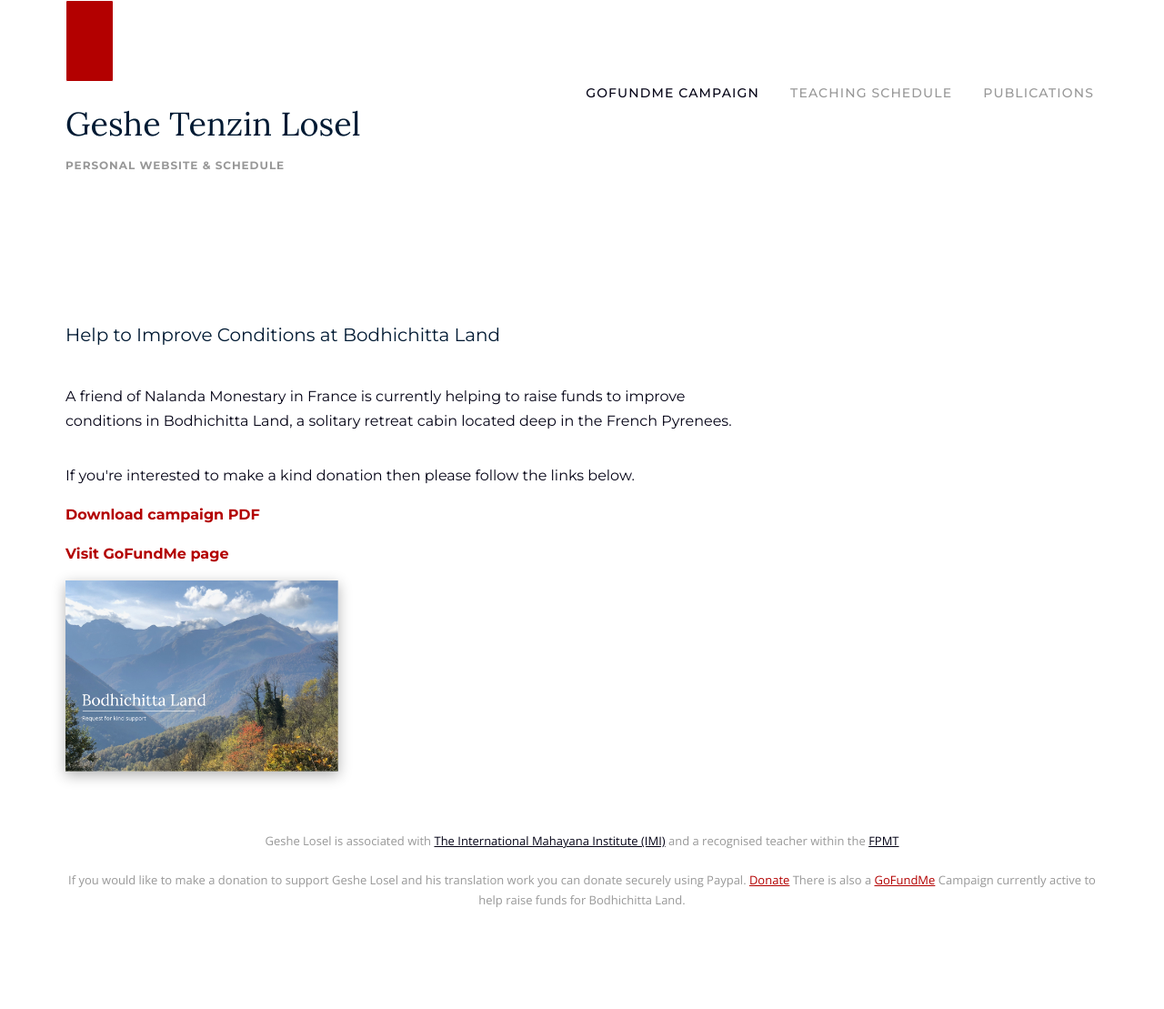
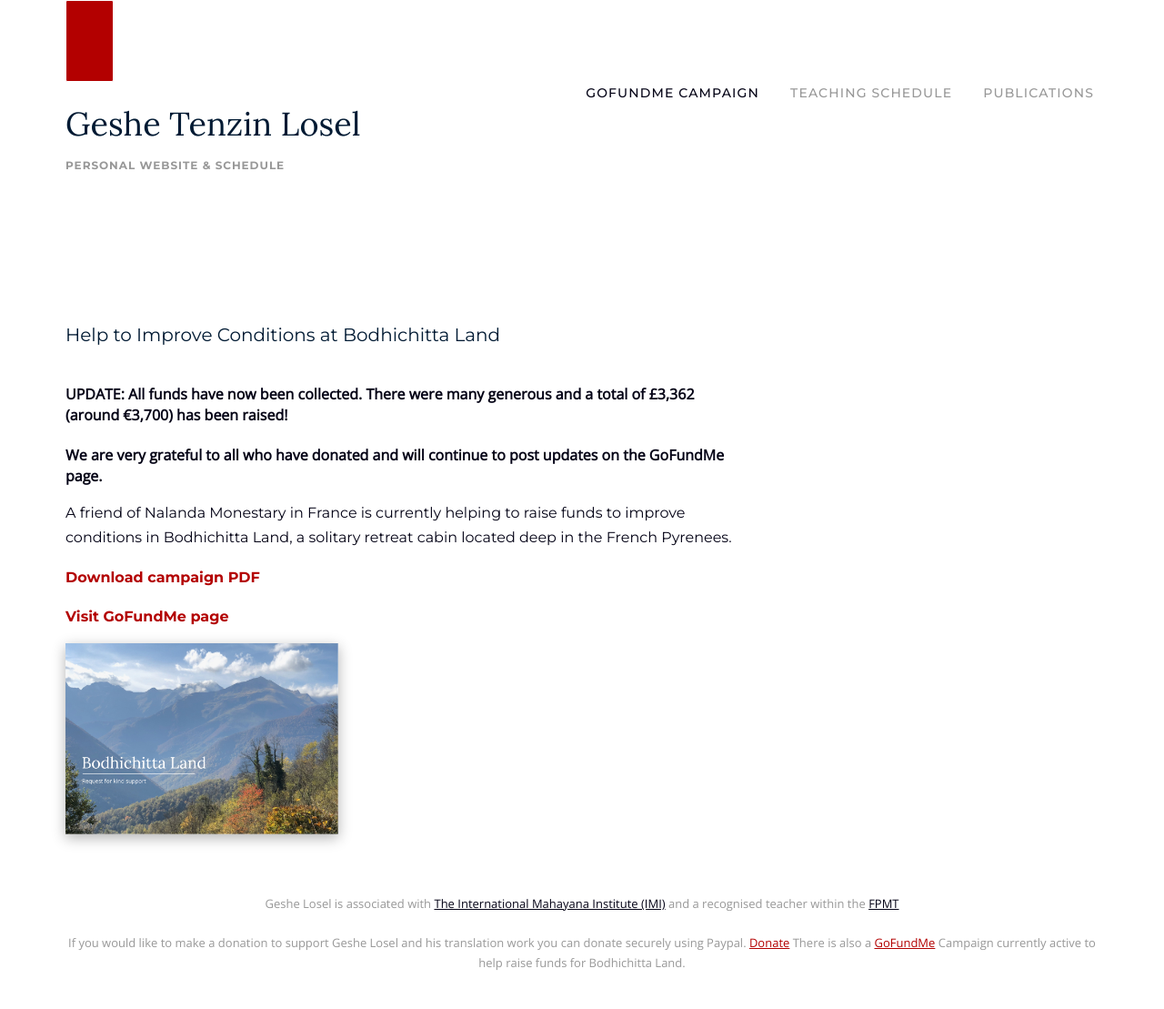
Before and after one commit to hallodom/geshe-graham-losel, a Jekyll site: the page built from gofundme.html, in a window 1280 px wide. Shown: the whole page at 91% size. Built offline with Jekyll 4.4.1, drawn with Linux system fonts in a browser that asks for light colours; before the commit the page ends 1041 px from its top, so only the background shows below that.

Commit message:
Update GoFundMe info

```diff
--- a/gofundme.html
+++ b/gofundme.html
@@ -11,8 +11,8 @@ pageName: GoFundMe
       col-sm-8
       col-md-8">
 		<h2 class="publications-type-header">Help to Improve Conditions at Bodhichitta Land</h2>
+		<strong>UPDATE: All funds have now been collected. There were many generous and a total of £3,362 (around €3,700) has been raised! <br /><br /> We are very grateful to all who have donated and will continue to post updates on the GoFundMe page.</strong>
 		<p class="page-text">A friend of Nalanda Monestary in France is currently helping to raise funds to improve conditions in Bodhichitta Land, a solitary retreat cabin located deep in the French Pyrenees.</p>
-		<p class="page-text">If you're interested to make a kind donation then please follow the links below.</p>
 		<p class="page-text">
 			<a class="publications__link" href="../files/bodhichitta-land-improve-conditions-fundraiser.pdf">Download campaign PDF</a>
 		</p>
```
Also changed, not shown: 1 other file.
